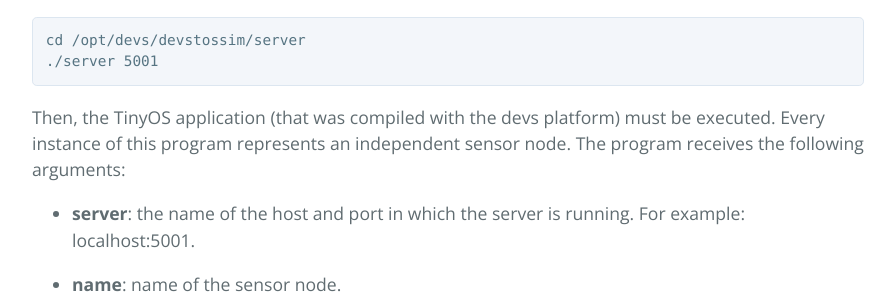
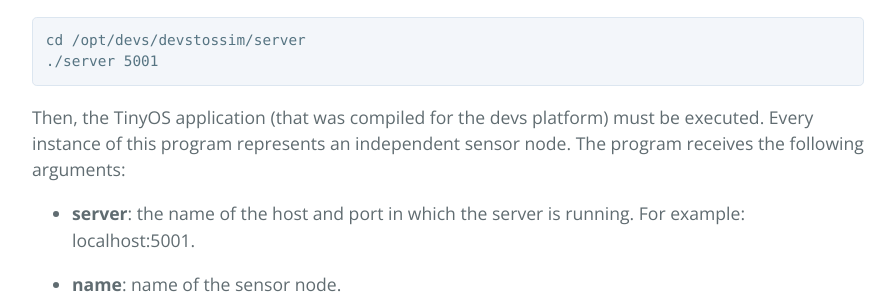
Before and after one commit to rgmarelli/devs-tossim, a Jekyll site: the page built from _posts/2016-04-23-userguide.markdown, in a window 1280 px wide and 900 px high, scrolled down 3119 px. Shown: the part 155-455 px from the top of the window, without its empty margins (192-1087 px from the left). Built offline with Jekyll 4.4.1, drawn with Linux system fonts in a browser that asks for light colours; nearby versions of some CDN libraries.

Commit message:
Small doc fixes

```diff
--- a/_posts/2016-04-23-radiomodel.markdown
+++ b/_posts/2016-04-23-radiomodel.markdown
@@ -10,4 +10,4 @@ The radio model uses the [Friis transmission equation](https://en.wikipedia.org/
 
 Communications interference is simulated for each transceiver depending on their specific state. The reception of a radio message will be successful if no other message is detected by the transceiver.
 
-It's important to point out that radio communication, reception and transmission of message, is not instanteneous but depends on bandwidth and message's length.
+It's important to point out that radio communication, reception and transmission of messages, is not instanteneous but depends on bandwidth and message's length.
--- a/_posts/2016-04-23-userguide.markdown
+++ b/_posts/2016-04-23-userguide.markdown
@@ -98,7 +98,7 @@ To run a simulation with DEVS-TOSSIM, the server program must be executed as fol
     cd /opt/devs/devstossim/server
     ./server 5001
 
-Then, the TinyOS application (that was compiled with the devs platform) must be executed.
+Then, the TinyOS application (that was compiled for the devs platform) must be executed.
 Every instance of this program represents an independent sensor node. The program receives
 the following arguments:
 
```
Also changed, not shown: other parts of _posts/2016-04-23-userguide.markdown (+1 -1 lines).
